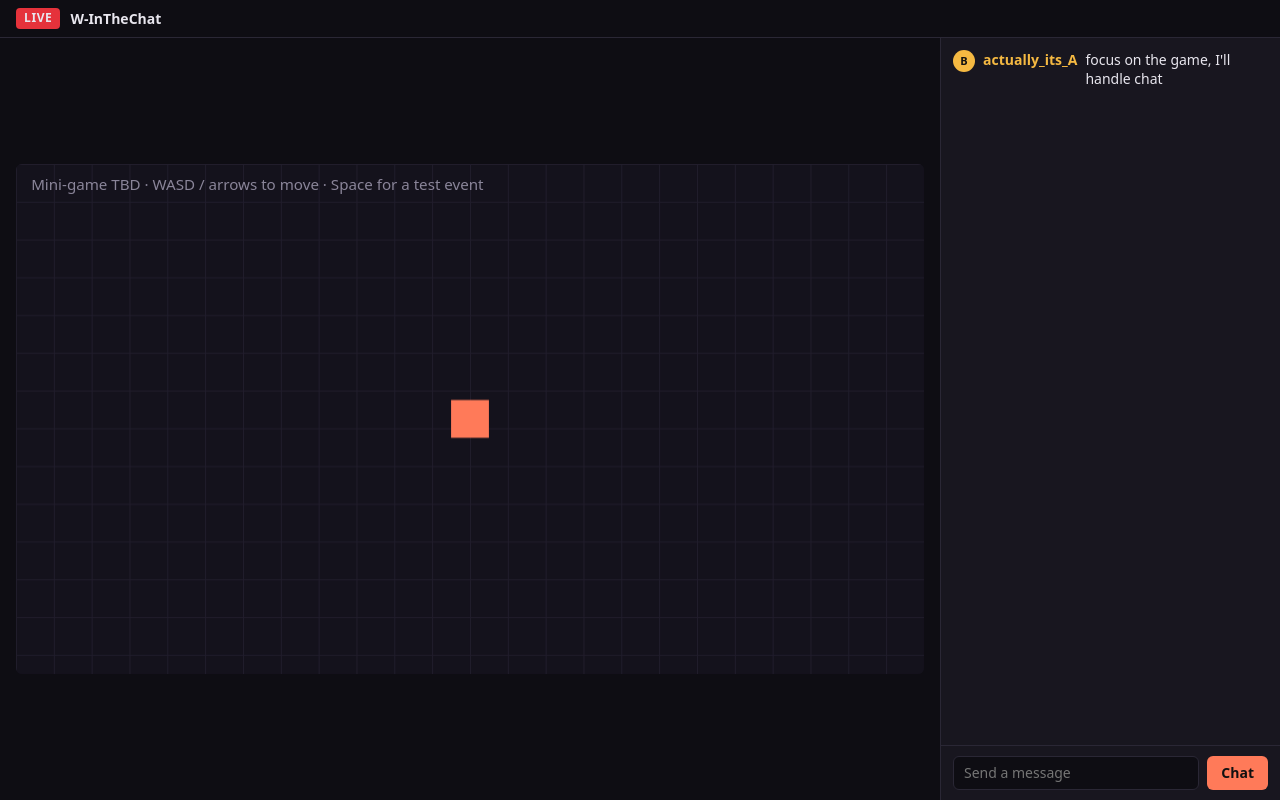
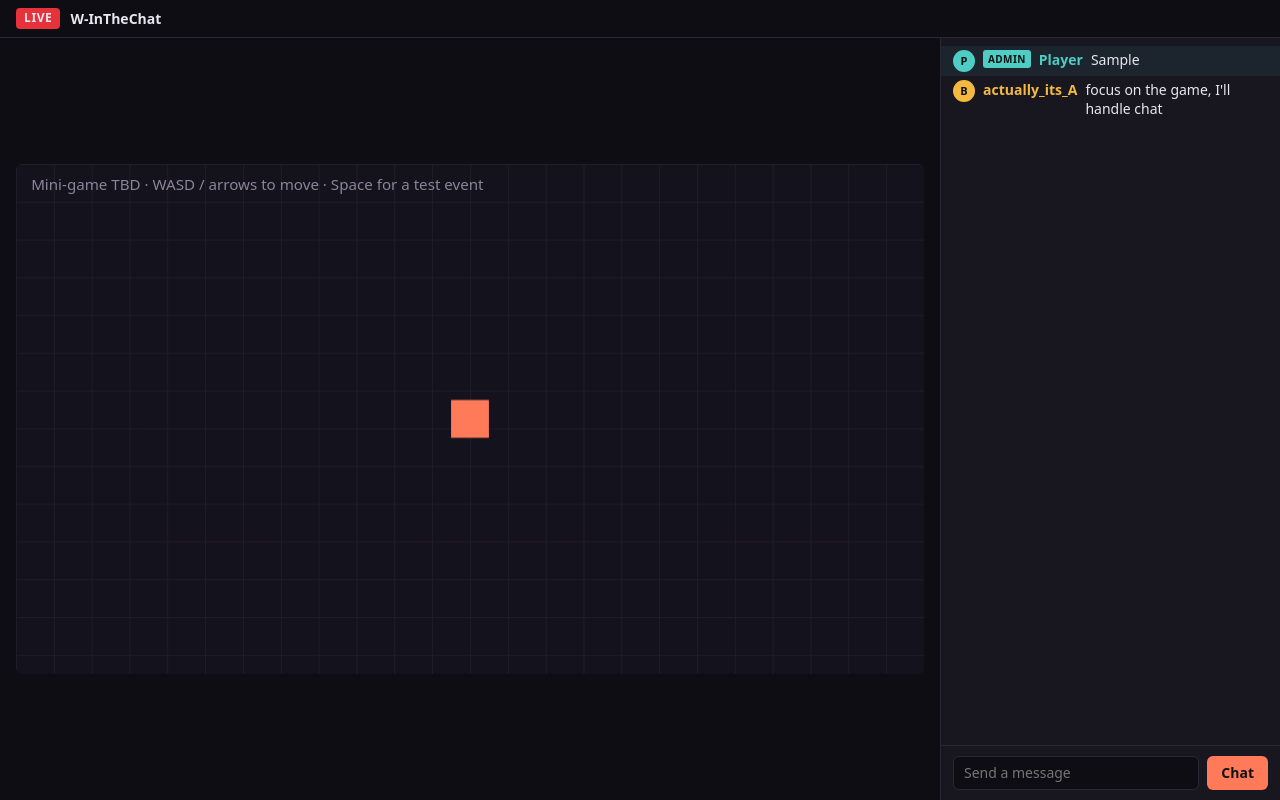
Before and after one commit to PotatoesConsumer/W-InTheChat, a website with bundled scripts: page index.html in a window 1280 px wide. Both pictures are taken after typing "Sample" into the empty fields and a click on the button "Chat". Built offline with nearby package versions, Linux system fonts and the light colour scheme.

Commit message:
admin text

```diff
--- a/src/game/main.js
+++ b/src/game/main.js
@@ -27,7 +27,8 @@ const bus = createEventBus({ onError: (err, event) => console.error(err, event)
 const overlay = createChatOverlay(document.getElementById("chat"), {
   onSend(text) {
     const result = bus.publish(createChatEvent(text));
-    if (!result.ok) console.warn("Chat message rejected:", result.errors);
+    if (result.ok) overlay.pushPlayer(result.event);
+    else console.warn("Chat message rejected:", result.errors);
   },
 });
 startDevChatFeed(bus, (message) => overlay.push(message));
--- a/src/ui/chatLog.js
+++ b/src/ui/chatLog.js
@@ -11,9 +11,17 @@
  * - Updates after the `done: true` one, older updates arriving late, and invalid
  *   messages are ignored.
  * - The oldest lines are dropped past `maxMessages`.
+ *
+ * The player's own messages are added with addPlayerMessage(). They come from the
+ * player's chat event, not from the service, so they are UI-only entries with
+ * `kind: "player"` rather than chat_messages.
  */
 
 import { validateChatMessage } from "../events/chatMessage.js";
+import { validateEvent } from "../events/schema.js";
+
+/** Display name for the player until there's login / a name setting. */
+export const PLAYER_NAME = "Player";
 
 /**
  * @param {{maxMessages?: number}} [opts]
@@ -25,6 +33,17 @@ export function createChatLog({ maxMessages = 150 } = {}) {
 
   /** Insertion order is display order; Map.set on an existing key keeps its place. */
   const byId = new Map();
+
+  function add(message) {
+    byId.set(message.id, message);
+    const removed = [];
+    for (const id of byId.keys()) {
+      if (byId.size <= maxMessages) break;
+      byId.delete(id);
+      removed.push(id);
+    }
+    return { type: "added", message, removed };
+  }
 
   return {
     /**
@@ -45,14 +64,28 @@ export function createChatLog({ maxMessages = 150 } = {}) {
         return { type: "updated", message, removed: [] };
       }
 
-      byId.set(message.id, message);
-      const removed = [];
-      for (const id of byId.keys()) {
-        if (byId.size <= maxMessages) break;
-        byId.delete(id);
-        removed.push(id);
+      return add(message);
+    },
+
+    /**
+     * @param {unknown} event - The player's chat event (from createChatEvent).
+     * @returns the same shape as apply(); the message has `kind: "player"`.
+     */
+    addPlayerMessage(event) {
+      if (event?.kind !== "chat" || !validateEvent(event).ok) {
+        return { type: "ignored", reason: "invalid" };
       }
-      return { type: "added", message, removed };
+      if (byId.has(event.id)) return { type: "ignored", reason: "duplicate" };
+      return add(
+        Object.freeze({
+          id: event.id,
+          kind: "player",
+          ts: event.ts,
+          viewer: PLAYER_NAME,
+          text: event.text,
+          done: true,
+        }),
+      );
     },
 
     /** @returns {object[]} messages, oldest first */
--- a/src/ui/chatOverlay.js
+++ b/src/ui/chatOverlay.js
@@ -74,25 +74,58 @@ export function createChatOverlay(root, { log = createChatLog(), onSend = () =>
   }
 
   function renderLine(message) {
+    const isPlayer = message.kind === "player";
     const line = el("li", "chat-line");
     const avatar = el("span", "chat-avatar");
     const name = el("span", "chat-viewer");
     const text = el("span", "chat-text");
-    const label = PERSONA_LABELS[message.persona];
+    const label = isPlayer ? message.viewer : PERSONA_LABELS[message.persona];
     avatar.textContent = label[0];
     avatar.title = label;
     avatar.setAttribute("aria-label", label);
     name.textContent = message.viewer;
-    line.append(avatar, name, text);
+    line.append(avatar);
+    if (isPlayer) {
+      const badge = el("span", "chat-badge");
+      badge.textContent = "ADMIN";
+      line.append(badge);
+    }
+    line.append(name, text);
     return { line, text };
   }
 
   function fill({ line, text }, message) {
-    line.className = `chat-line persona-${message.persona}`;
-    line.classList.toggle("streaming", !message.done);
-    // For the evaluation logs and debugging only; never shown to the player.
-    line.dataset.source = message.source;
+    if (message.kind === "player") {
+      line.className = "chat-line player";
+    } else {
+      line.className = `chat-line persona-${message.persona}`;
+      line.classList.toggle("streaming", !message.done);
+      // For the evaluation logs and debugging only; never shown to the player.
+      line.dataset.source = message.source;
+    }
     text.textContent = message.text;
+  }
+
+  function show(result, { stick }) {
+    if (result.type === "ignored") return result;
+
+    for (const id of result.removed) {
+      nodes.get(id)?.line.remove();
+      nodes.delete(id);
+    }
+
+    const { message } = result;
+    let entry = nodes.get(message.id);
+    if (!entry) {
+      entry = renderLine(message);
+      nodes.set(message.id, entry);
+      list.append(entry.line);
+    }
+    fill(entry, message);
+
+    if (stick) scrollToBottom();
+    else if (result.type === "added") jump.hidden = false;
+    return result;
   }
 
   list.addEventListener("scroll", () => {
@@ -115,25 +148,15 @@ export function createChatOverlay(root, { log = createChatLog(), onSend = () =>
      */
     push(message) {
       const stick = isAtBottom();
-      const result = log.apply(message);
-      if (result.type === "ignored") return result;
+      return show(log.apply(message), { stick });
+    },
 
-      for (const id of result.removed) {
-        nodes.get(id)?.line.remove();
-        nodes.delete(id);
-      }
-
-      let entry = nodes.get(message.id);
-      if (!entry) {
-        entry = renderLine(message);
-        nodes.set(message.id, entry);
-        list.append(entry.line);
-      }
-      fill(entry, message);
-
-      if (stick) scrollToBottom();
-      else if (result.type === "added") jump.hidden = false;
-      return result;
+    /**
+     * Shows the player's own message, from the chat event that was published.
+     * Always scrolls down: you want to see what you just sent.
+     */
+    pushPlayer(chatEvent) {
+      return show(log.addPlayerMessage(chatEvent), { stick: true });
     },
 
     focusInput() {
--- a/src/ui/overlay.css
+++ b/src/ui/overlay.css
@@ -12,6 +12,7 @@
   --hater: #ef4444;
   --backseat: #f5b942;
   --lurker: #7c8aa5;
+  --player: #4ecdc4;
 }
 
 * {
@@ -157,6 +158,22 @@ body {
 .persona-lurker {
   --persona: var(--lurker);
 }
+.player {
+  --persona: var(--player);
+  background: rgba(78, 205, 196, 0.08);
+}
+
+.chat-badge {
+  flex: none;
+  padding: 1px 5px;
+  border-radius: 3px;
+  background: var(--player);
+  color: #111;
+  font-size: 10px;
+  font-weight: 800;
+  letter-spacing: 0.04em;
+  line-height: 16px;
+}
 
 .chat-jump {
   position: absolute;
```
Also changed, not shown: CLAUDE.md (+2 -0 lines), test/ui/chatLog.test.js (+36 -1 lines).
